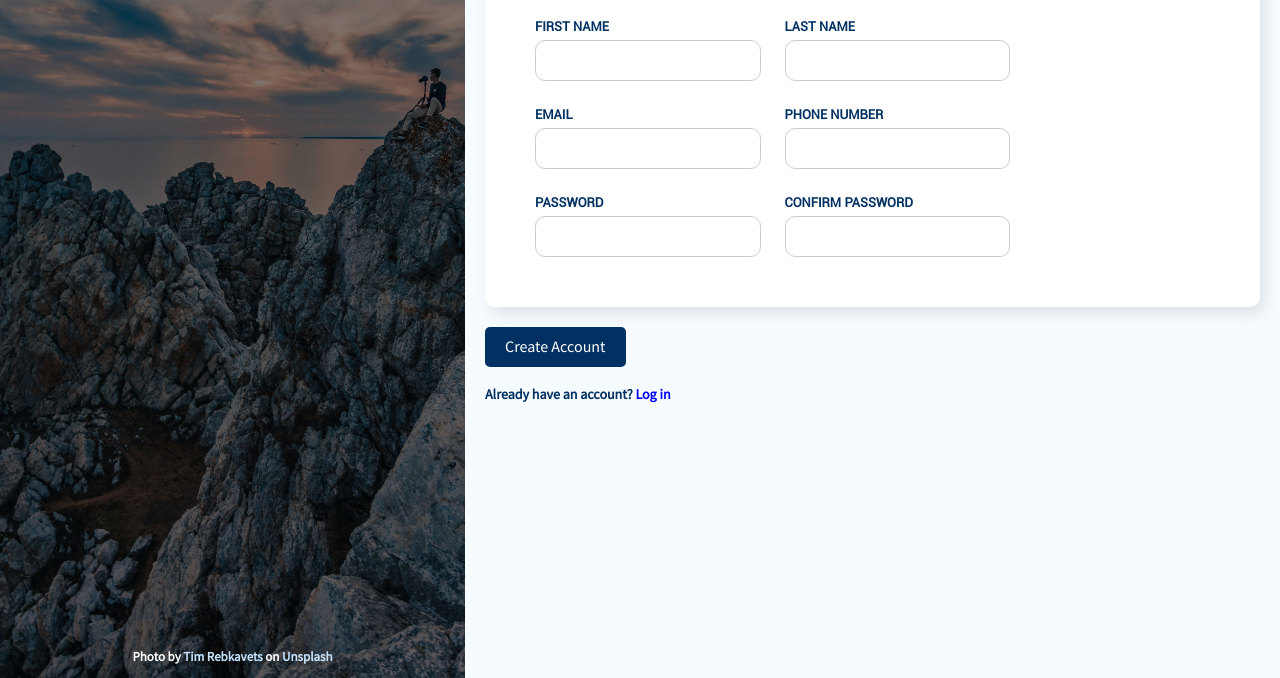
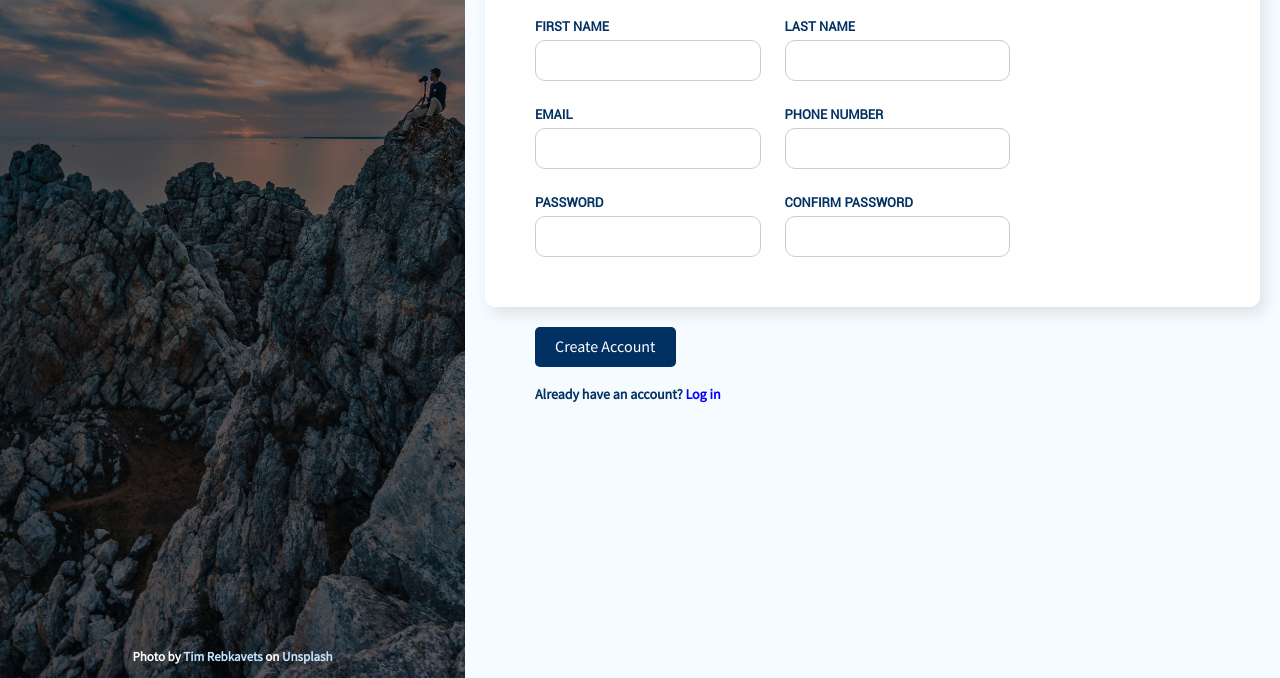
Before and after one commit to EricPieWoedem/signup-form, a plain HTML site: page index.html in a window 1280 px wide. Shown: the part 242-920 px from the top of the page. Drawn offline with Linux system fonts and the light colour scheme.

Commit message:
fourth commit

```diff
--- a/styles.css
+++ b/styles.css
@@ -204,6 +204,13 @@ input:valid {
     border-color: red;
   }
 
+.button {
+    display: flex;
+    flex-direction: column ;
+    align-items: flex-start;
+    padding-left: 50px;
+}
+
 .btn {
     font-family: 'source_sans_proregular';
     background-color:rgb(1, 48, 98);
```
